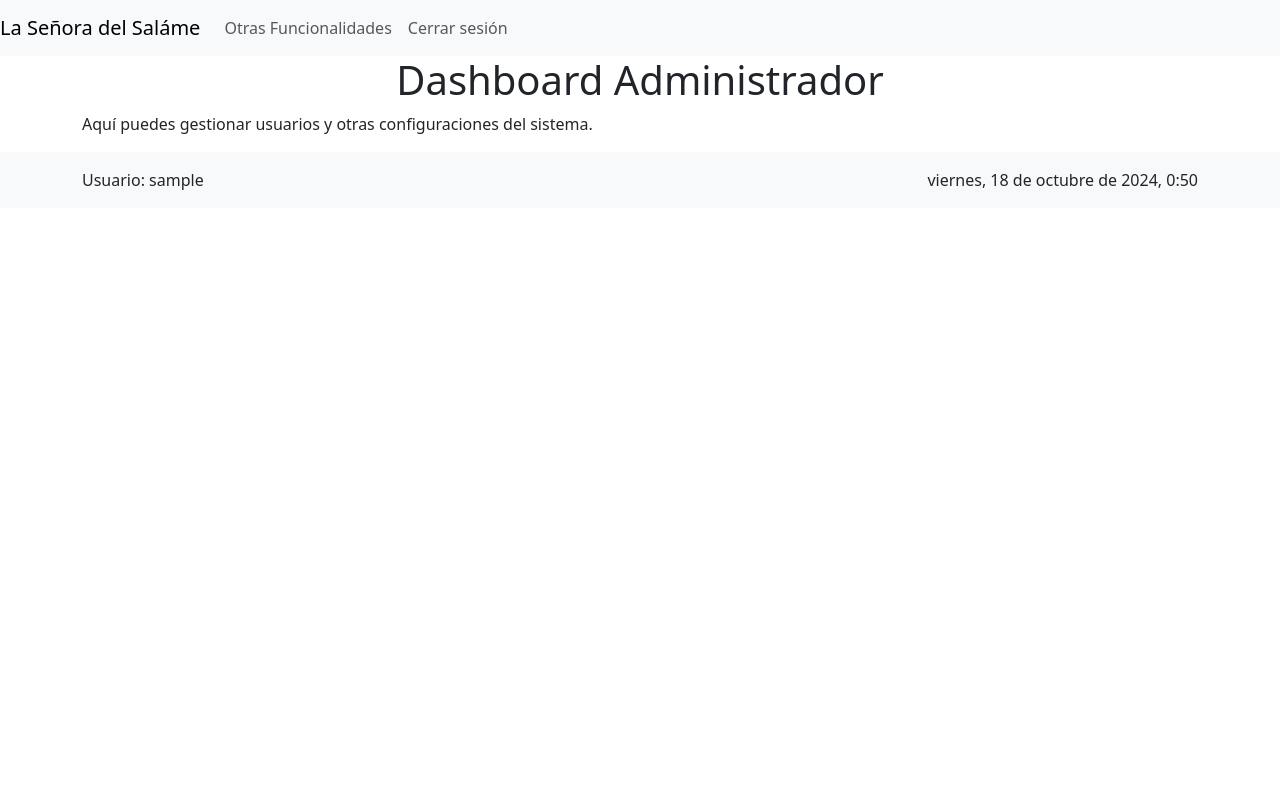
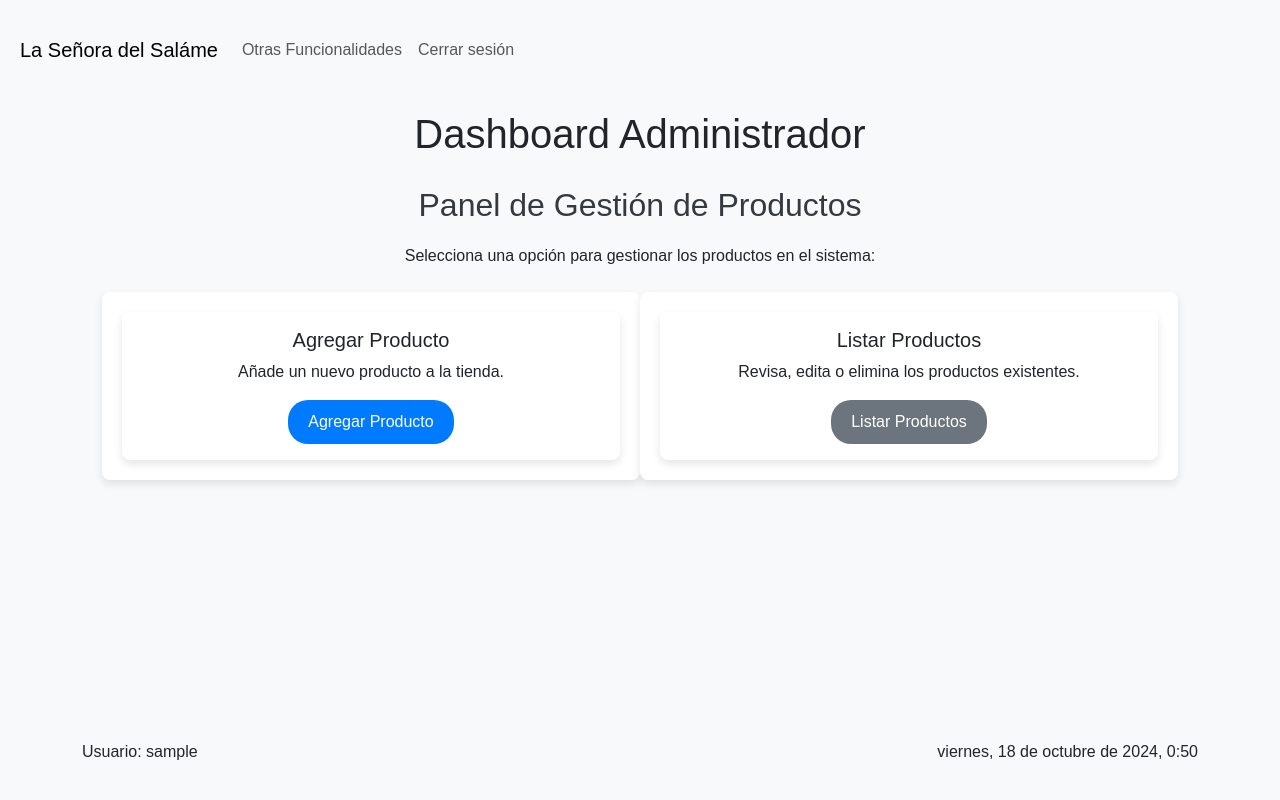
Before and after one commit to NicoButter/el_almacen, a Django app: page /accounts/admin_dashboard/ in a window 1280 px wide. Run offline with Django 5.2, Linux system fonts and the light colour scheme; the visitor is signed in with stand-in values (Sample User, id 1); some libraries are stand-ins or nearby versions.

Commit message:
styles updates

```diff
--- /dev/null
+++ b/dashboards/forms.py
@@ -0,0 +1,7 @@
+from django import forms
+from products.models import Product
+
+class ProductForm(forms.ModelForm):
+    class Meta:
+        model = Product
+        fields = ['nombre', 'descripcion', 'precio', 'cantidad_stock', 'imagen']
--- /dev/null
+++ b/dashboards/static/dashboards/css/admin_dashboard_styles.css
@@ -0,0 +1,51 @@
+body {
+    background-color: #f8f9fa; /* Color de fondo claro */
+}
+
+h2 {
+    color: #343a40; /* Color del título */
+    text-align: center; /* Centrar el título */
+    margin-bottom: 20px; /* Espaciado inferior */
+}
+
+/* Estilos de las tarjetas */
+.card {
+    border: none; /* Sin borde */
+    border-radius: 8px; /* Bordes redondeados */
+    box-shadow: 0 4px 8px rgba(0, 0, 0, 0.1); /* Sombra suave */
+    transition: transform 0.3s; /* Transición para efecto hover */
+}
+
+.card:hover {
+    transform: translateY(-5px); /* Efecto de elevación al pasar el ratón */
+}
+
+/* Botones */
+.btn {
+    font-size: 16px; /* Tamaño de fuente */
+    padding: 10px 20px; /* Espaciado interno */
+    border-radius: 20px; /* Bordes redondeados */
+}
+
+.btn-primary {
+    background-color: #007bff; /* Color principal */
+    border: none; /* Sin borde */
+}
+
+.btn-primary:hover {
+    background-color: #0056b3; /* Color más oscuro al pasar el ratón */
+}
+
+.btn-secondary {
+    background-color: #6c757d; /* Color secundario */
+    border: none; /* Sin borde */
+}
+
+.btn-secondary:hover {
+    background-color: #5a6268; /* Color más oscuro al pasar el ratón */
+}
+
+/* Container */
+.container {
+    margin-top: 30px; /* Margen superior */
+}
--- a/dashboards/templates/dashboards/admin_dashboard.html
+++ b/dashboards/templates/dashboards/admin_dashboard.html
@@ -5,12 +5,31 @@
 {% block header %}Dashboard Administrador{% endblock %}
 
 {% block content %}
-    <p>Aquí puedes gestionar usuarios y otras configuraciones del sistema.</p>
-    <nav>
-        <ul class="nav nav-pills">
-            {% comment %} <li class="nav-item">
-                <a class="nav-link" href="{% url 'register' %}">Registrar Usuario</a>
-            </li> {% endcomment %}
-        </ul>
-    </nav>
+
+    <h2>Panel de Gestión de Productos</h2>
+
+    <p class="text-center">Selecciona una opción para gestionar los productos en el sistema:</p>
+
+    <div class="container mt-4">
+        <div class="row">
+            <div class="col-md-6">
+                <div class="card">
+                    <div class="card-body text-center">
+                        <h5 class="card-title">Agregar Producto</h5>
+                        <p class="card-text">Añade un nuevo producto a la tienda.</p>
+                        <a href="{% url 'add_products' %}" class="btn btn-primary">Agregar Producto</a>
+                    </div>
+                </div>
+            </div>
+            <div class="col-md-6">
+                <div class="card">
+                    <div class="card-body text-center">
+                        <h5 class="card-title">Listar Productos</h5>
+                        <p class="card-text">Revisa, edita o elimina los productos existentes.</p>
+                        <a href="{% url 'list_products' %}" class="btn btn-secondary">Listar Productos</a>
+                    </div>
+                </div>
+            </div>
+        </div>
+    </div>
 {% endblock %}
--- a/dashboards/urls.py
+++ b/dashboards/urls.py
@@ -1,8 +1,14 @@
 from django.urls import path
-from .views import admin_dashboard, cashier_dashboard, user_dashboard
+from .views import admin_dashboard, cashier_dashboard, user_dashboard, editar_producto, eliminar_producto
+from django.conf import settings
+from django.conf.urls.static import static
+
+
 
 urlpatterns = [
     path('admin_dashboard/', admin_dashboard, name='admin_dashboard'),
+    path('editar-producto/<int:pk>/', editar_producto, name='editar_producto'),
+    path('eliminar-producto/<int:pk>/', eliminar_producto, name='eliminar_producto'),
     path('cashier_dashboard/', cashier_dashboard, name='cashier_dashboard'),
     path('user_dashboard/', user_dashboard, name='user_dashboard'),
 ]
--- a/dashboards/views.py
+++ b/dashboards/views.py
@@ -1,9 +1,26 @@
-from django.shortcuts import render
+from django.shortcuts import render, redirect, get_object_or_404
+from products.models import Product
+from .forms import ProductForm
 from django.contrib.auth.decorators import login_required
 
 @login_required
 def admin_dashboard(request):
-    return render(request, 'dashboards/admin_dashboard.html')
+    # Si se envía un formulario POST, procesamos la adición de productos
+    if request.method == 'POST':
+        form = ProductForm(request.POST, request.FILES)
+        if form.is_valid():
+            form.save()
+            return redirect('admin_dashboard')
+    else:
+        form = ProductForm()
+
+    # Listamos todos los productos
+    productos = Product.objects.all()
+
+    return render(request, 'dashboards/admin_dashboard.html', {
+        'form': form,
+        'productos': productos
+    })
 
 @login_required
 def cashier_dashboard(request):
@@ -12,3 +29,39 @@ def cashier_dashboard(request):
 @login_required
 def user_dashboard(request):
     return render(request, 'dashboards/user_dashboard.html')
+
+
+@login_required
+def editar_producto(request, pk):
+    # Obtener el producto por su primary key (pk), si no existe, devolver 404
+    producto = get_object_or_404(Product, pk=pk)
+
+    if request.method == 'POST':
+        # Cargar el formulario con los datos del POST y los archivos (si los hay) y usar el producto existente
+        form = ProductForm(request.POST, request.FILES, instance=producto)
+        if form.is_valid():
+            form.save()
+            return redirect('admin_dashboard')  # O redirigir a la lista de productos si lo prefieres
+    else:
+        # Cargar el formulario con los datos del producto existente
+        form = ProductForm(instance=producto)
+
+    return render(request, 'productos/editar_producto.html', {
+        'form': form,
+        'producto': producto
+    })
+
+@login_required
+def eliminar_producto(request, pk):
+    # Obtener el producto por su primary key (pk), si no existe, devolver 404
+    producto = get_object_or_404(Product, pk=pk)
+
+    if request.method == 'POST':
+        # Eliminar el producto si se recibe un POST
+        producto.delete()
+        return redirect('admin_dashboard')  # O redirigir a la lista de productos si lo prefieres
+
+    # Mostrar la confirmación de eliminación
+    return render(request, 'productos/eliminar_producto.html', {
+        'producto': producto
+    })
--- a/el_almacen/settings.py
+++ b/el_almacen/settings.py
@@ -130,6 +130,9 @@ STATICFILES_DIRS = [BASE_DIR / "static"]
 
 STATIC_ROOT = BASE_DIR / "staticfiles"
 
+MEDIA_URL = '/media/'
+MEDIA_ROOT = os.path.join(BASE_DIR, 'media')
+
 # Default primary key field type
 # https://docs.djangoproject.com/en/5.1/ref/settings/#default-auto-field
 
--- a/el_almacen/urls.py
+++ b/el_almacen/urls.py
@@ -31,3 +31,5 @@ urlpatterns = [
 ]
 if settings.DEBUG:
     urlpatterns += static(settings.STATIC_URL, document_root=settings.STATIC_ROOT)
+if settings.DEBUG:
+    urlpatterns += static(settings.MEDIA_URL, document_root=settings.MEDIA_ROOT)
--- a/products/models.py
+++ b/products/models.py
@@ -3,6 +3,12 @@ import qrcode
 from django.core.files.base import ContentFile
 from io import BytesIO
 from django.utils.text import slugify  # Asegúrate de importar slugify
+import os
+from pathlib import Path
+from django.conf import settings
+
+
+
 
 class Product(models.Model):
     nombre = models.CharField(max_length=100)
@@ -28,10 +34,21 @@ class Product(models.Model):
 
         img = qr.make_image(fill='black', back_color='white')
 
-        # Guarda la imagen en un archivo
-        buffer = BytesIO()
-        img.save(buffer, format='PNG')
+        # Crea la ruta de guardado en media/qr_codes/
+        qr_code_path = os.path.join(settings.MEDIA_ROOT, 'qr_codes')
+
+        # Asegúrate de que la carpeta qr_codes existe
+        Path(qr_code_path).mkdir(parents=True, exist_ok=True)
 
         # Usa el nombre del producto para crear un nombre de archivo único
-        filename = slugify(self.nombre)  # Convierte el nombre a un formato seguro para archivos
-        return ContentFile(buffer.getvalue(), name=f'{filename}_qr.png')  # Guarda con el nombre del producto
+        filename = slugify(self.nombre)  # Convierte el nombre del producto en un slug seguro para archivos
+        file_path = os.path.join(qr_code_path, f'{filename}_qr.png')
+
+        # Guarda la imagen en un archivo en el sistema de archivos
+        with open(file_path, 'wb') as f:
+            buffer = BytesIO()
+            img.save(buffer, format='PNG')
+            f.write(buffer.getvalue())
+
+        # Devuelve el nombre del archivo para su almacenamiento en la base de datos o donde lo necesites
+        return f'qr_codes/{filename}_qr.png'
--- a/products/urls.py
+++ b/products/urls.py
@@ -3,7 +3,8 @@ from .views import listar_productos, agregar_producto, editar_producto, eliminar
 
 urlpatterns = [
     path('', listar_productos, name='listar_productos'),
-    path('agregar/', agregar_producto, name='add_product'),
-    path('editar/<int:pk>/', editar_producto, name='edit_product'),
+    path('agregar/', agregar_producto, name='add_products'),
+    path('listar/', listar_productos, name='list_products'),
+    path('editar/<int:pk>/', editar_producto, name='edit_products'),
     path('eliminar/<int:pk>/', eliminar_producto, name='delete_product'),
 ]
--- a/sales/static/sales/css/new_sale_styles.css
+++ b/sales/static/sales/css/new_sale_styles.css
@@ -22,3 +22,88 @@
 #scan-status {
     margin-top: 15px;
 }
+
+/* General */
+body {
+    font-family: Arial, sans-serif;
+    background-color: #f8f9fa;
+    margin: 0;
+    padding: 20px;
+  }
+
+  h2 {
+    color: #343a40;
+    margin-bottom: 20px;
+  }
+
+  .row {
+    display: flex;
+    justify-content: space-between;
+  }
+
+  .col-md-6 {
+    padding: 20px;
+    background-color: #ffffff;
+    border-radius: 8px;
+    box-shadow: 0 4px 8px rgba(0, 0, 0, 0.1);
+    margin-bottom: 20px;
+  }
+
+  /* Botón para volver al dashboard */
+  #back-to-dashboard {
+    display: inline-block;
+    margin-bottom: 20px;
+    padding: 10px 20px;
+    background-color: #007bff;
+    color: white;
+    text-decoration: none;
+    border-radius: 5px;
+    font-weight: bold;
+  }
+
+  #back-to-dashboard:hover {
+    background-color: #0056b3;
+  }
+
+  /* Lista de productos */
+  .list-group-item {
+    display: flex;
+    justify-content: space-between;
+    align-items: center;
+    padding: 10px;
+    margin-bottom: 10px;
+    background-color: #f1f1f1;
+    border-radius: 5px;
+  }
+
+  .list-group-item .btn {
+    margin-left: 10px;
+  }
+
+  /* Escáner QR */
+  #video {
+    display: block;
+    margin: 0 auto;
+    border: 2px solid #343a40;
+    border-radius: 8px;
+  }
+
+  #scan-status {
+    text-align: center;
+    margin-top: 10px;
+    color: #6c757d;
+    font-style: italic;
+  }
+
+  /* Total de la compra */
+  #total-compra {
+    font-size: 1.5rem;
+    font-weight: bold;
+    color: #28a745;
+  }
+
+  @media (max-width: 768px) {
+    .row {
+      flex-direction: column;
+    }
+  }
--- /dev/null
+++ b/static/css/base_styles.css
@@ -0,0 +1,26 @@
+/* Estilos para hacer que el footer esté fijo en la parte inferior */
+html, body {
+    height: 100%; /* Asegura que el html y el body ocupen toda la altura */
+    margin: 0; /* Elimina márgenes */
+}
+
+body {
+    display: flex;
+    flex-direction: column; /* Coloca los elementos en columna */
+}
+
+header {
+    flex: 0 0 auto; /* El header no crecerá ni se encogerá */
+}
+
+.content {
+    flex: 1; /* El contenido ocupará el espacio restante */
+    padding: 20px; /* Espaciado interno */
+}
+
+footer {
+    flex: 0 0 auto; /* El footer no crecerá ni se encogerá */
+    background-color: #f8f9fa; /* Color de fondo del footer */
+    padding: 10px 0; /* Espaciado interno del footer */
+    margin-top: auto; /* Empuja el footer hacia abajo */
+}
--- a/templates/base.html
+++ b/templates/base.html
@@ -9,6 +9,10 @@
     <title>{% block title %}Dashboard{% endblock %}</title>
 
     <link href="{% static 'css/bootstrap.min.css' %}" rel="stylesheet">
+    <link href="{% static 'css/base_styles.css' %}" rel="stylesheet">
+    <link href="{% static '/dashboards/css/admin_dashboard_styles.css' %}" rel="stylesheet">
+    <link href="{% static '/sales/css/new_sale_styles.css' %}" rel="stylesheet"/>
+
 
 </head>
 <body>
@@ -31,12 +35,10 @@
                     </li>
                 </ul>
                 <ul class="navbar-nav ml-auto">
-
                     <form id="logout-form" method="post" action="{% url 'accounts:logout' %}">
                         {% csrf_token %}
                         <button type="submit" class="btn btn-link nav-link">Cerrar sesión</button>
                     </form>
-
                 </ul>
             </div>
         </nav>
```
Also changed, not shown: products/templates/products/add_products.html (+28 -7 lines), products/templates/products/list_products.html (+11 -0 lines), products/templatetags/custom_tags.py (added, +10 -0 lines), products/views.py (+11 -7 lines), sales/templates/sales/new_sale.html (+17 -20 lines), products/templatetags/__init__.py (added), qr_codes/coca-cola_qr.png (added), qr_codes/tenedor_qr.png (added).
